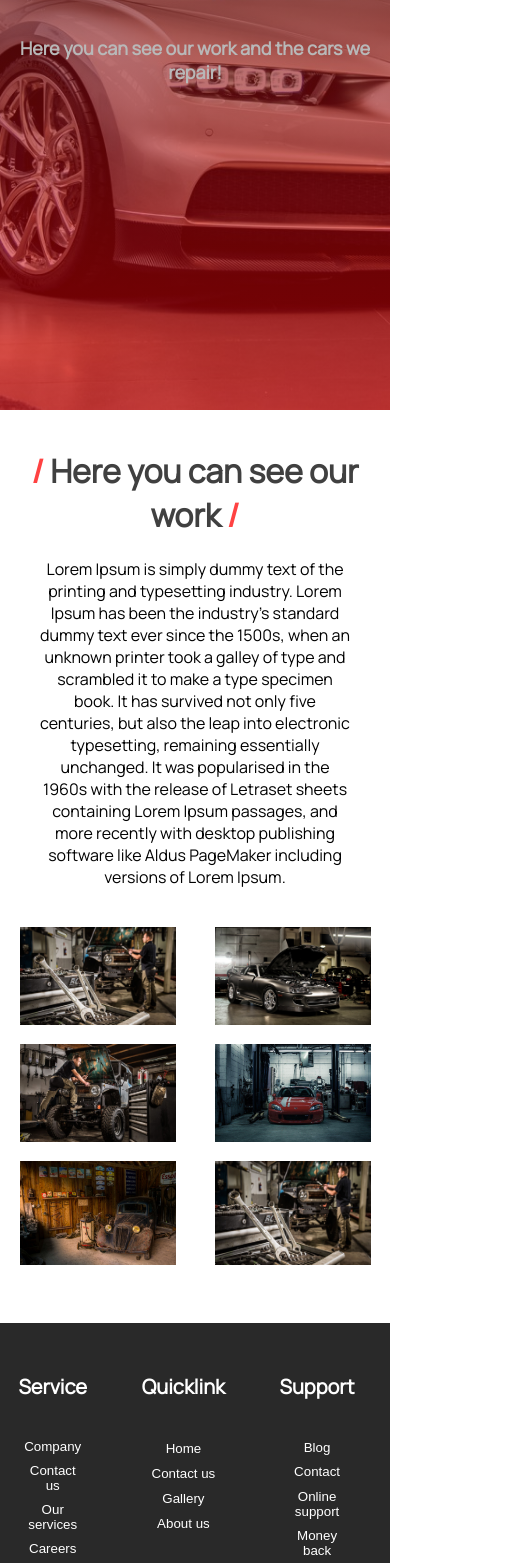
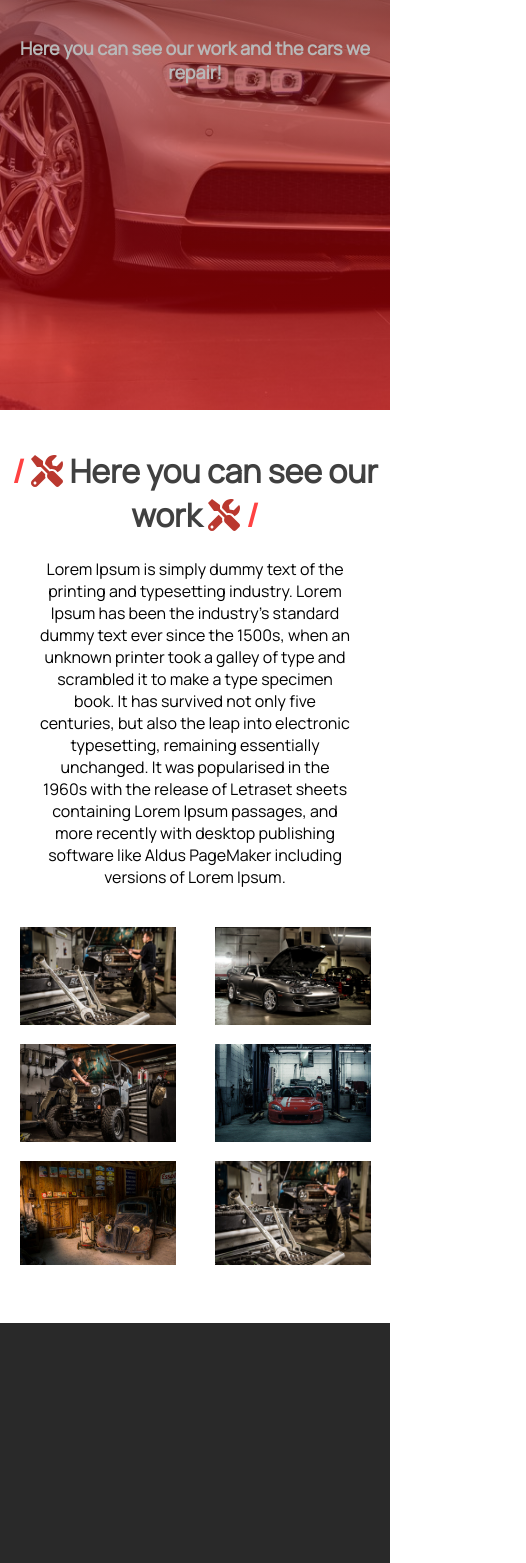
Before and after one commit to kenankaric122/carserviceweb, a React (Create React App) app: page /gallery in a window 390 px wide. Shown: the part 434-1997 px from the top of the page, 526 px wide, since content can reach past the window. Built offline with nearby package versions, Linux system fonts and the light colour scheme.

Commit message:
:lipstick: styles updated

```diff
--- a/src/components/GalleryText.jsx
+++ b/src/components/GalleryText.jsx
@@ -1,10 +1,12 @@
+import { faTools } from '@fortawesome/free-solid-svg-icons';
+import { FontAwesomeIcon } from '@fortawesome/react-fontawesome';
 import React from 'react';
 import './styles/GalleryText.css';
 
 function GalleryText() {
     return (
         <div className='gallerytext' style={{textAlign : 'center'}}>
-        <h1 style={{color : "#404040", textAlign : "center", marginTop : "10%", fontWeight : "bold"}}><span>/ </span>Here you can see our work<span> /</span></h1>
+        <h1 style={{color : "#404040", textAlign : "center", marginTop : "10%", fontWeight : "bold"}}><span>/ </span><FontAwesomeIcon icon = {faTools} color='#ba382f'/>  Here you can see our work   <FontAwesomeIcon icon = {faTools} color='#ba382f'/><span> /</span></h1>
         <div className='textcontact'>
         Lorem Ipsum is simply dummy text of the printing and typesetting industry. Lorem Ipsum has been the industry's standard dummy text ever since the 1500s, when an unknown printer took a galley of type and scrambled it to make a type specimen book. It has survived not only five centuries, but also the leap into electronic typesetting, remaining essentially unchanged. It was popularised in the 1960s with the release of Letraset sheets containing Lorem Ipsum passages, and more recently with desktop publishing software like Aldus PageMaker including versions of Lorem Ipsum.        </div>
         </div>
--- a/src/components/styles/Footer.css
+++ b/src/components/styles/Footer.css
@@ -54,3 +54,16 @@
     margin-top: 60%;
     width: 100px;
 }
+
+@media only screen and (max-width: 600px) {
+
+    .footer{
+        flex-direction: column;
+        height: 170vh;
+    }
+
+    .f1 .logo{
+        visibility: hidden;
+        display: none;
+    }
+  }
```
Also changed, not shown: 1 other file (tests, documents, lock files or other folders).
